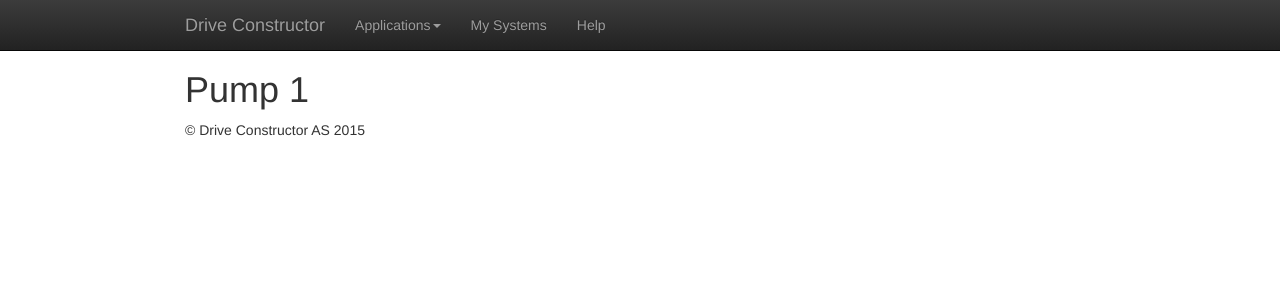
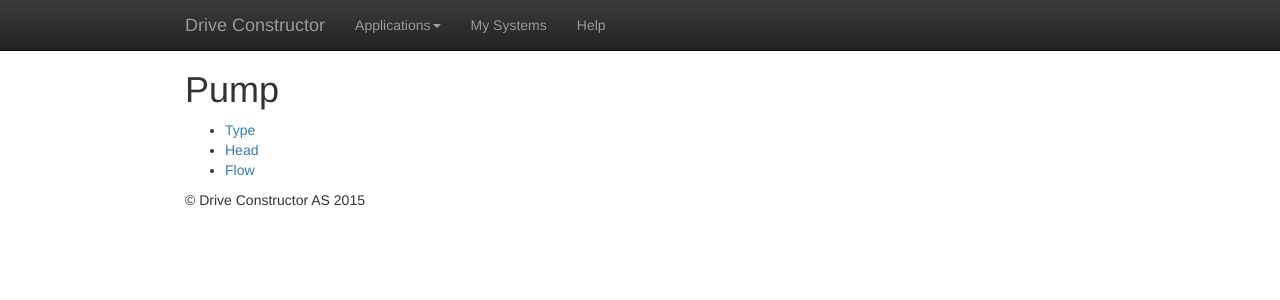
Before and after one commit to Alexey1Gavrilov/drive-constructor-site, a Jekyll site: the page built from help/applications/pump/pump.md, in a window 1280 px wide. Shown: the top 300 px of the page. Built offline with Jekyll 4.4.1, drawn with Linux system fonts in a browser that asks for light colours.

Commit message:
Update pump.md

```diff
--- a/help/applications/pump/pump.md
+++ b/help/applications/pump/pump.md
@@ -2,4 +2,9 @@
 layout: default
 ---
 
-# Pump 1
+# Pump
+
+
+* [Type](pump-types.html)
+* [Head](head-head.html)
+* [Flow](pump-flow.html)
```
